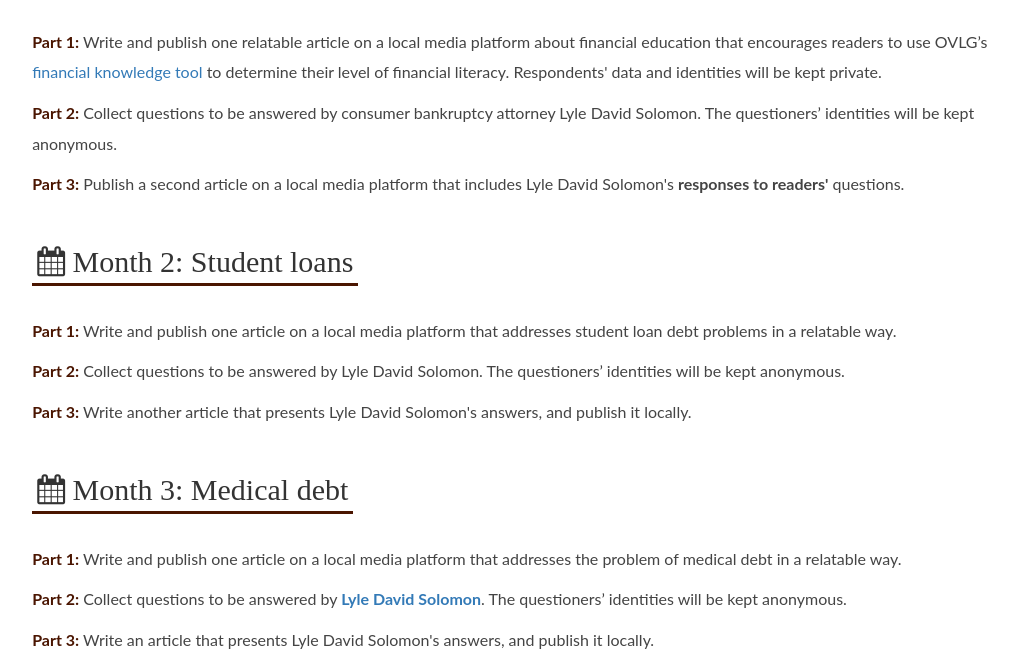
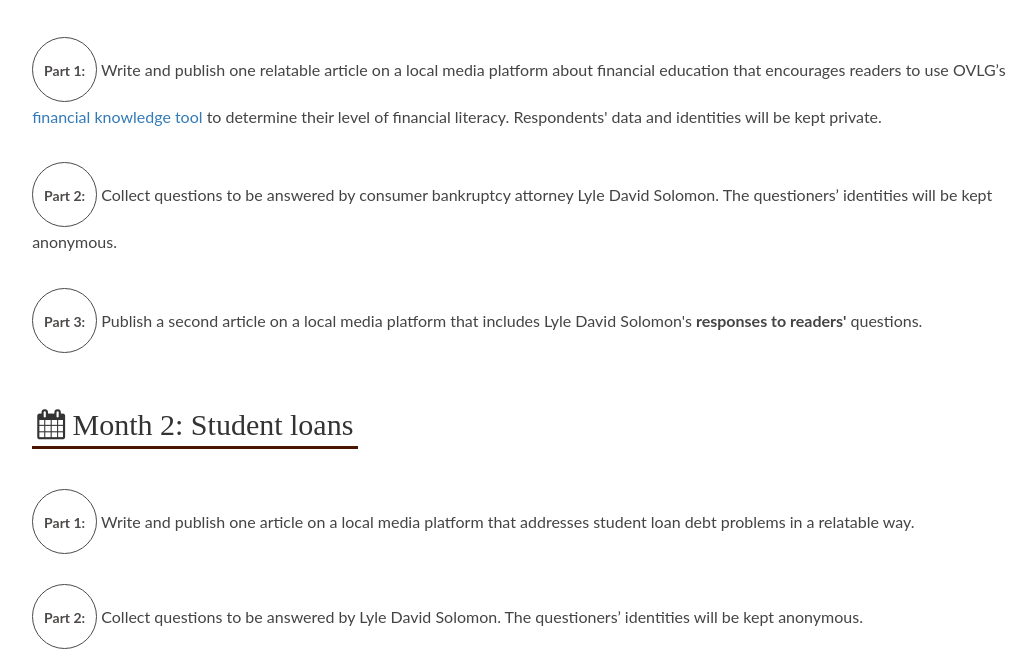
Before and after one commit to ovlg-tech/ovlg-internship, a plain HTML site: page index.html in a window 1280 px wide. Shown: the part 607-1273 px from the top of the page, without its empty margins (102-1138 px from the left). Drawn offline with nearby package versions, Linux system fonts and the light colour scheme.

Commit message:
modify design

```diff
--- a/index.html
+++ b/index.html
@@ -96,59 +96,58 @@
             <i class="fa fa-calendar" aria-hidden="true"></i> Month 1: Financial
             education
           </h2>
-          <p>
-            <strong class="colr-brown font-120">Part 1:</strong> Write and
-            publish one relatable article on a local media platform about
-            financial education that encourages readers to use OVLG’s
+          <p class="pad-tb-10">
+            <strong class="round-icon">Part 1:</strong> Write and publish one
+            relatable article on a local media platform about financial
+            education that encourages readers to use OVLG’s
             <a href="https://www.ovlg.com/fin-ed/" target="_blank">
               financial knowledge tool</a
             >
             to determine their level of financial literacy. Respondents' data
             and identities will be kept private.
           </p>
-          <p>
-            <strong class="colr-brown font-120">Part 2:</strong> Collect
-            questions to be answered by consumer bankruptcy attorney Lyle David
-            Solomon. The questioners’ identities will be kept anonymous.
+          <p class="pad-tb-10">
+            <strong class="round-icon">Part 2:</strong> Collect questions to be
+            answered by consumer bankruptcy attorney Lyle David Solomon. The
+            questioners’ identities will be kept anonymous.
           </p>
-          <p>
-            <strong class="colr-brown font-120">Part 3:</strong> Publish a
-            second article on a local media platform that includes Lyle David
-            Solomon's <strong> responses to readers'</strong> questions.
+          <p class="pad-tb-10">
+            <strong class="round-icon">Part 3:</strong> Publish a second article
+            on a local media platform that includes Lyle David Solomon's
+            <strong> responses to readers'</strong> questions.
           </p>
 
           <h2 class="headingStyle">
             <i class="fa fa-calendar" aria-hidden="true"></i> Month 2: Student
             loans
           </h2>
-          <p>
-            <strong class="colr-brown font-120">Part 1:</strong> Write and
-            publish one article on a local media platform that addresses student
-            loan debt problems in a relatable way.
+          <p class="pad-tb-10">
+            <strong class="round-icon">Part 1:</strong> Write and publish one
+            article on a local media platform that addresses student loan debt
+            problems in a relatable way.
           </p>
-          <p>
-            <strong class="colr-brown font-120">Part 2:</strong> Collect
-            questions to be answered by Lyle David Solomon. The questioners’
-            identities will be kept anonymous.
+          <p class="pad-tb-10">
+            <strong class="round-icon">Part 2:</strong> Collect questions to be
+            answered by Lyle David Solomon. The questioners’ identities will be
+            kept anonymous.
           </p>
-          <p>
-            <strong class="colr-brown font-120">Part 3:</strong> Write another
-            article that presents Lyle David Solomon's answers, and publish it
-            locally.
+          <p class="pad-tb-10">
+            <strong class="round-icon">Part 3:</strong> Write another article
+            that presents Lyle David Solomon's answers, and publish it locally.
           </p>
 
           <h2 class="headingStyle">
             <i class="fa fa-calendar" aria-hidden="true"></i> Month 3: Medical
             debt
           </h2>
-          <p>
-            <strong class="colr-brown font-120"> Part 1:</strong> Write and
-            publish one article on a local media platform that addresses the
-            problem of medical debt in a relatable way.
+          <p class="pad-tb-10">
+            <strong class="round-icon"> Part 1:</strong> Write and publish one
+            article on a local media platform that addresses the problem of
+            medical debt in a relatable way.
           </p>
-          <p>
-            <strong class="colr-brown font-120"> Part 2:</strong> Collect
-            questions to be answered by
+          <p class="pad-tb-10">
+            <strong class="round-icon"> Part 2:</strong> Collect questions to be
+            answered by
             <a
               href="https://www.ovlg.com/attorneys/lyle-david-solomon"
               target="_blank"
@@ -156,10 +155,9 @@
               <strong>Lyle David Solomon</strong></a
             >. The questioners’ identities will be kept anonymous.
           </p>
-          <p>
-            <strong class="colr-brown font-120"> Part 3:</strong> Write an
-            article that presents Lyle David Solomon's answers, and publish it
-            locally.
+          <p class="pad-tb-10">
+            <strong class="round-icon"> Part 3:</strong> Write an article that
+            presents Lyle David Solomon's answers, and publish it locally.
           </p>
           <hr />
           <div class="mar-tb-20">
--- a/style.css
+++ b/style.css
@@ -260,6 +260,18 @@
   background-repeat: no-repeat;
   background-position: right;
 }
+.round-icon {
+  width: 65px;
+  height: 65px;
+  display: inline-block;
+  background: #fff;
+  text-align: center;
+  line-height: 65px;
+  color: #4d4a49;
+  border-radius: 100%;
+  font-size: 1.4rem;
+  border: #4d4a49 solid 1px;
+}
 @media screen and (max-width: 768px) {
   .xs-align-right {
     text-align: right;
```
